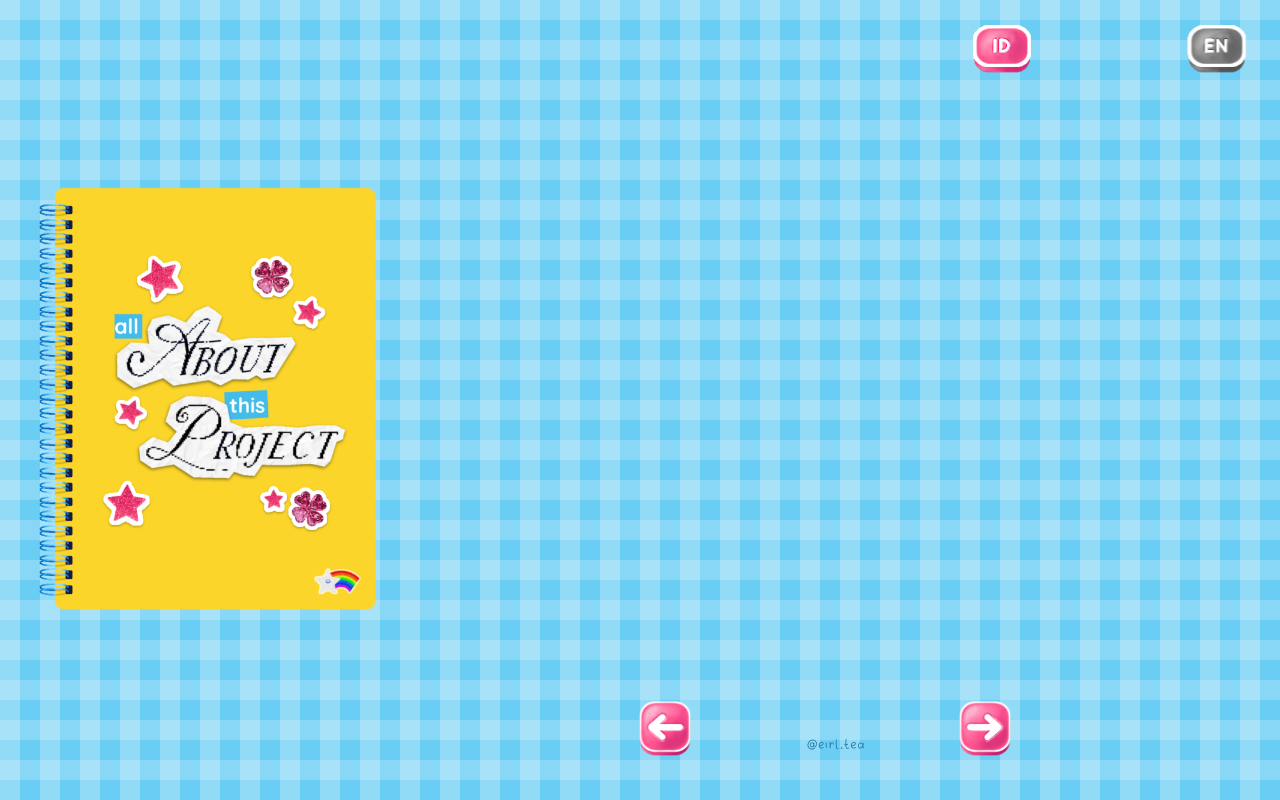
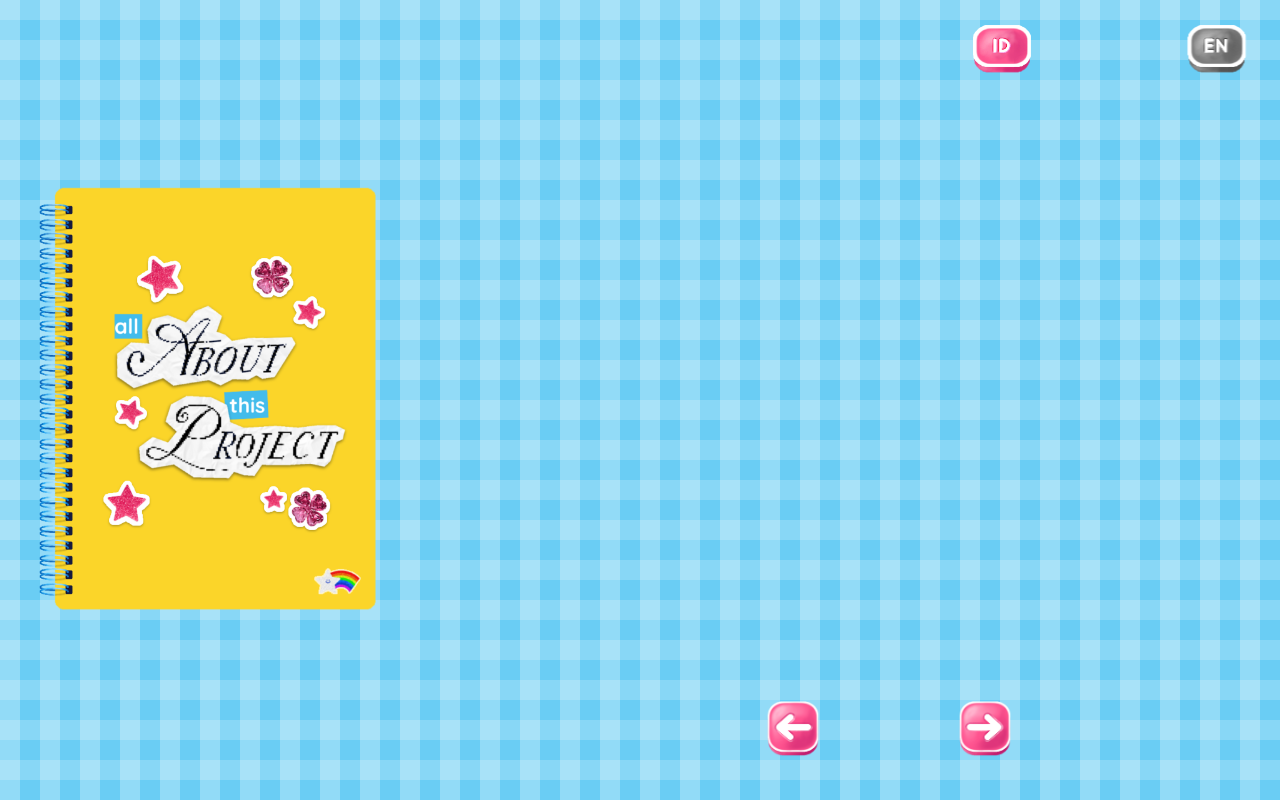
Before and after one commit to eirl-tea/eid-xited, a plain HTML site: page info.html in a window 1280 px wide. Shown: the top 800 px of the page. Drawn offline with Linux system fonts and the light colour scheme.

Commit message:
style.css

```diff
--- a/style.css
+++ b/style.css
@@ -36,7 +36,7 @@ span {
     position: absolute;
     color: rgb(34, 121, 168);
     transform: translate(25vh, 90vh);
-    top: 0%;
+    bottom: 30%;
     right: 32%;
 }
 
@@ -343,7 +343,7 @@ p {
     top: 1.3rem;
     right: 1.3rem;
     z-index: 2;
-    transform: translateX(55vw);
+    transform: translateX(65vw);
 }
 
 .leftUnclicked {
@@ -352,7 +352,7 @@ p {
     align-items: end;
     top: 1.3rem;
     right: 1.3rem;
-    transform: translateX(55vw);
+    transform: translateX(65vw);
 }
 
 .rightClicked {
```
